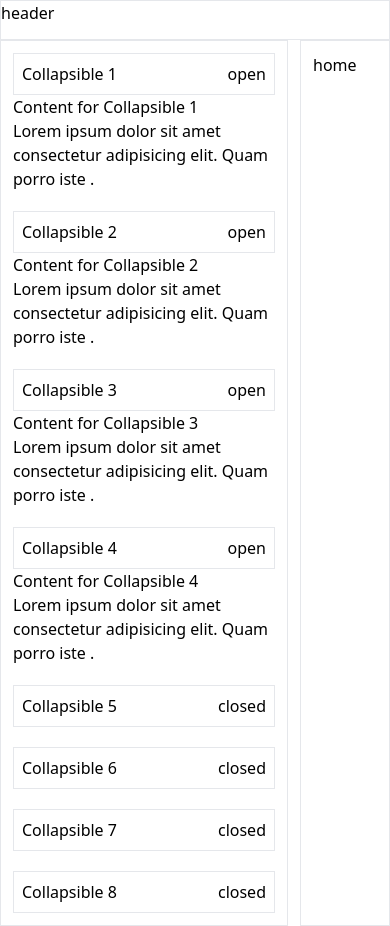
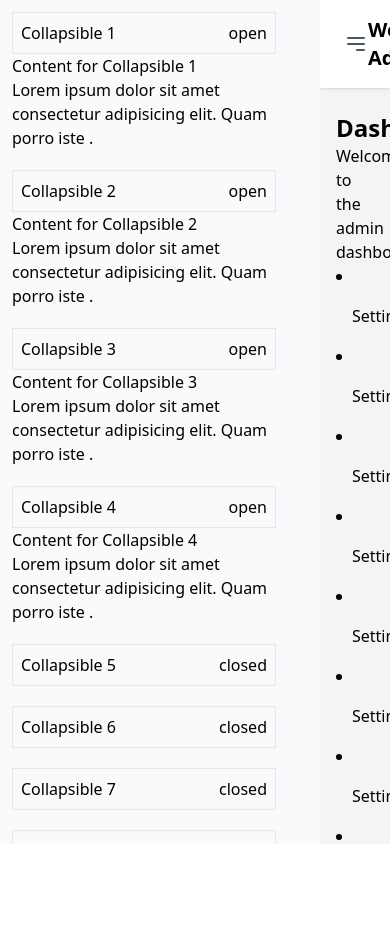
Before and after one commit to masudrahman-dev/moveshop-ui, a React (Vite) app: page / in a window 390 px wide. After the commit the page ends 844 px from the top, so only its background shows below. Built offline with nearby package versions, Linux system fonts and the light colour scheme.

Commit message:
sidebar makes done

```diff
--- a/src/App.tsx
+++ b/src/App.tsx
@@ -1,22 +1,100 @@
-import Collapsible from "react-collapsible";
-import Home from "./domain/home";
-import Header from "./domain/layout/header";
+// Sidebar.tsx
+
+import React from "react";
 import SidebarLeft from "./domain/layout/sidebar-left";
 
-const App = () => {
+const Navbar: React.FC = () => {
   return (
-    <div className="">
-      <Header />
+    <header className="bg-white shadow py-4 px-6 w-full flex justify-between items-center">
+      <button className="text-gray-600 focus:outline-none lg:hidden">
+        {/* Hamburger icon for mobile */}
+        <svg
+          className="w-6 h-6"
+          fill="none"
+          stroke="currentColor"
+          viewBox="0 0 24 24"
+          xmlns="http://www.w3.org/2000/svg"
+        >
+          <path
+            strokeLinecap="round"
+            strokeLinejoin="round"
+            strokeWidth={2}
+            d="M4 6h16M4 12h16m-7 6h7"
+          />
+        </svg>
+      </button>
+      <span className="text-xl font-semibold">Welcome, Admin</span>
+      {/* Add any additional elements for the navbar */}
+    </header>
+  );
+};
 
-      {/* <ButtonGroup /> */}
+const Sidebar: React.FC = () => {
+  return (
+    <aside className=" w-64 bg-gray-800 text-gray-300 overflow-y-auto lg:block">
+      <div className="p-4">
+        <span className="text-xl font-bold">Admin Dashboard</span>
+      </div>
+      <nav className="flex-1">
+        <ul className="space-y-2">
+          <li>
+            <a href="#" className="block p-4 hover:bg-gray-700">
+              Dashboard
+            </a>
+          </li>
+          <li>
+            <a href="#" className="block p-4 hover:bg-gray-700">
+              Users
+            </a>
+          </li>
+          <li>
+            <a href="#" className="block p-4 hover:bg-gray-700">
+              Settings
+            </a>
+          </li>
 
-      <main>
-        <div className="flex gap-3">
-          <SidebarLeft />
+          {[...Array(20)]?.map(() => {
+            return (
+              <li>
+                <a href="#" className="block p-4 hover:bg-gray-700">
+                  Settings
+                </a>
+              </li>
+            );
+          })}
+        </ul>
+      </nav>
+      <footer className="p-4 text-xs">&copy; 2024 Admin Dashboard</footer>
+    </aside>
+  );
+};
 
-          <div className="w-full border p-3">home</div>
-        </div>
-      </main>
+const App: React.FC = () => {
+  return (
+    <div className="flex h-screen overflow-hidden bg-gray-100">
+      <SidebarLeft />
+      <div className="flex flex-col flex-1 w-0 overflow-hidden">
+        <Navbar />
+        <main className="flex-1 relative z-0 overflow-y-auto focus:outline-none">
+          <div className="py-6">
+            <div className="max-w-7xl mx-auto px-4 sm:px-6 md:px-8">
+              {/* Your page content goes here */}
+              <h1 className="text-2xl font-semibold">Dashboard</h1>
+              <p>Welcome to the admin dashboard.</p>
+
+              {[...Array(230)]?.map(() => {
+            return (
+              <li>
+                <a href="#" className="block p-4 hover:bg-gray-700">
+                  Settings
+                </a>
+              </li>
+            );
+          })}
+            </div>
+          </div>
+        </main>
+      </div>
     </div>
   );
 };
--- a/src/domain/layout/sidebar-left/index.tsx
+++ b/src/domain/layout/sidebar-left/index.tsx
@@ -64,10 +64,47 @@ const SidebarLeft = () => {
   };
 
   return (
-    <div className="">
-      <div className="border w-72 p-3 h-full flex flex-col gap-3">
+    <div className="w-80 bg-gray-50  overflow-y-auto lg:block">
+      <div className=" w-72 p-3 h-full flex flex-col gap-3">
+        <div className="flex flex-col  gap-5">
+          {[...Array(8)].map((_, index) => (
+            <CollapsibleWrapper
+              key={index}
+              collapsibleKey={`collapsible${index + 1}`}
+              // @ts-ignore
+              isOpen={collapsibleStates[`collapsible${index + 1}`]}
+              onStateChange={handleCollapsibleStateChange}
+            >
+              <p>Content for Collapsible {index + 1}</p>
+              <p>
+                Lorem ipsum dolor sit amet consectetur adipisicing elit. Quam
+                porro iste .
+              </p>
+            </CollapsibleWrapper>
+          ))}
+        </div>
+
+        <div className="flex flex-col gap-5 mt-12">
+          {[...Array(2)].map((_, index) => (
+            <CollapsibleWrapper
+              key={index}
+              collapsibleKey={`collapsible${index + 1}`}
+              // @ts-ignore
+              isOpen={collapsibleStates[`collapsible${index + 1}`]}
+              onStateChange={handleCollapsibleStateChange}
+            >
+              <p>Content for Collapsible {index + 1}</p>
+              <p>
+                Lorem ipsum dolor sit amet consectetur adipisicing elit. Quam
+                porro iste .
+              </p>
+            </CollapsibleWrapper>
+          ))}
+        </div>
+        <div className="h-full"></div>
+
         <div className="flex flex-col gap-5">
-          {[...Array(8)].map((_, index) => (
+          {[...Array(2)].map((_, index) => (
             <CollapsibleWrapper
               key={index}
               collapsibleKey={`collapsible${index + 1}`}
```
